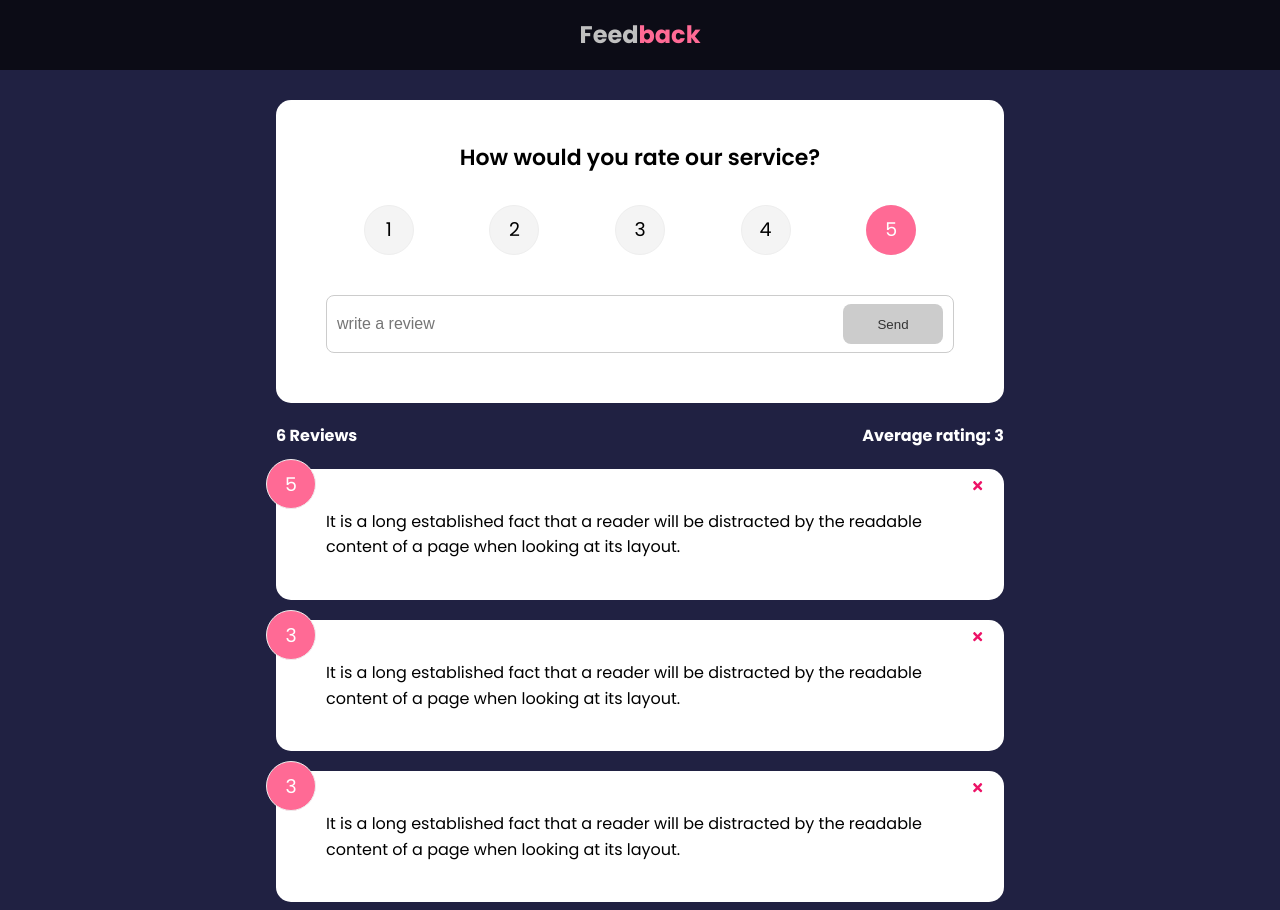
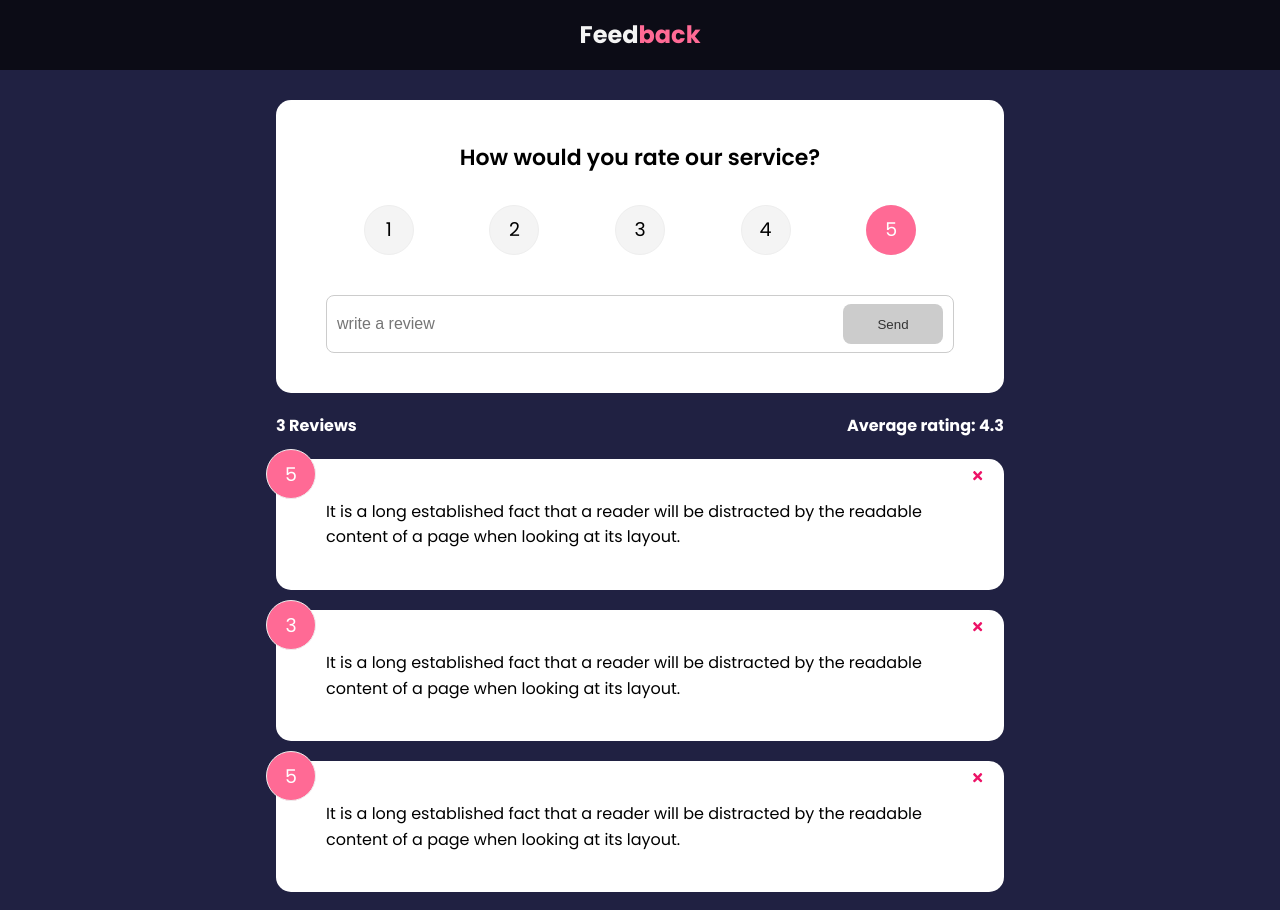
Before and after one commit to vasylmiskiv1/feedback, a React (Create React App) app: page / in a window 1280 px wide. Shown: the top 910 px of the page. Built offline with nearby package versions, Linux system fonts and the light colour scheme.

Commit message:
add feedback to feedback list was added

```diff
--- a/src/App.js
+++ b/src/App.js
@@ -1,3 +1,4 @@
+import { v4 as uuidv4 } from 'uuid';
 import { useState } from 'react';
 import Header from './components/Header';
 
@@ -9,6 +10,11 @@ import FeedbackForm from './components/FeedbackForm';
 
 function App () {
   const [feedback, setFeedback] = useState(FeedbackData)
+
+  const addFeedback = (newFeedback) => {
+    newFeedback.id = uuidv4();
+    setFeedback([newFeedback, ...feedback])
+  }
 
   const deleteFeedback = (id) => {
     if (window.confirm('Are u sure u want to delete?')) {
@@ -22,7 +28,7 @@ function App () {
     <>
       <Header />
       <div className='container'>
-        <FeedbackForm />
+        <FeedbackForm handleAdd={addFeedback}/>
         <FeedbackStats feedback={feedback}/>
         <FeedbackList
           feedback ={feedback}
@@ -34,5 +40,4 @@ function App () {
   )
 }
 
-
 export default App;
--- a/src/components/FeedbackForm.jsx
+++ b/src/components/FeedbackForm.jsx
@@ -5,18 +5,18 @@ import RatingSelect from './RatingSelect'
 
 import { useState } from 'react'
 
-export default function FeedbackForm() {
+export default function FeedbackForm({ handleAdd }) {
   const [text, setText] = useState('')
   const [btnDisabled, setBtnDisabled] = useState(true)
   const [rating, setRating] = useState(5)
-  const [message, setMessage] = useState(' ')
+  const [message, setMessage] = useState('')
 
   const handleTextChange = e => {
     if(text === '') {
       setBtnDisabled(true)
       setMessage(null)
     } else if(text !== '' && text.trim().length <= 10) {
-      setMessage('Text must be at least 10 characters')
+      setMessage(`Text must be at least ${10 - text.length + 1} characters`)
       setBtnDisabled(true)
     } else {
       setMessage(null)
@@ -26,9 +26,22 @@ export default function FeedbackForm() {
     setText(e.target.value)
   }
 
+  const handleSubmmit = (e) => {
+    e.preventDefault()
+    if(text.trim().length > 10) {
+      const newFeedback = {
+        text,
+        rating
+      }
+
+      handleAdd(newFeedback)
+      setText('')
+    }
+  }
+
   return (
     <Card>
-      <form action="#">
+      <form action="#" onSubmit={handleSubmmit}>
         <h2>How would you rate our service?</h2>
         <RatingSelect select={(rating) => setRating(rating)}/>
         <div className="input-group">
--- a/src/components/Header.jsx
+++ b/src/components/Header.jsx
@@ -25,7 +25,7 @@ Header.defaultProps = {
   spanText: 'Feed',
   text: 'back',
   bgColor: '#0c0c16',
-  spanColor: '#c0c0c0',
+  spanColor: '#f4f4f4',
   textColor: '#ff6a95',
 }
 
--- a/src/data/FeedbackData.js
+++ b/src/data/FeedbackData.js
@@ -11,22 +11,7 @@ const FeedbackData = [
   },
   {
     id: 3,
-    rating: 3,
-    text: 'It is a long established fact that a reader will be distracted by the readable content of a page when looking at its layout. '
-  },
-  {
-    id: 4,
-    rating: 2,
-    text: 'It is a long established fact that a reader will be distracted by the readable content of a page when looking at its layout. '
-  },
-  {
-    id: 5,
-    rating: 4,
-    text: 'It is a long established fact that a reader will be distracted by the readable content of a page when looking at its layout. '
-  },
-  {
-    id: 6,
-    rating: 1,
+    rating: 5,
     text: 'It is a long established fact that a reader will be distracted by the readable content of a page when looking at its layout. '
   },
 ];
```
